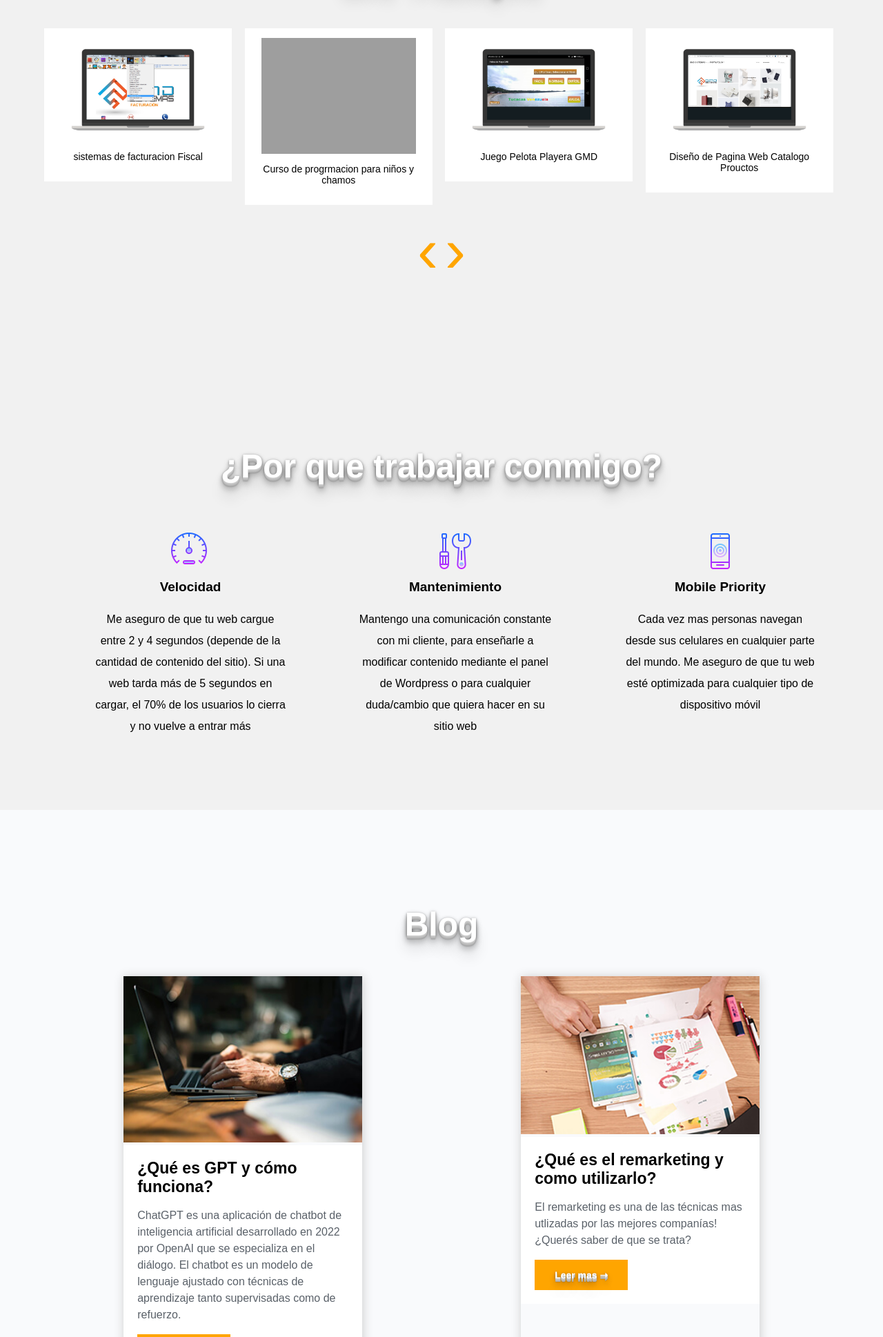
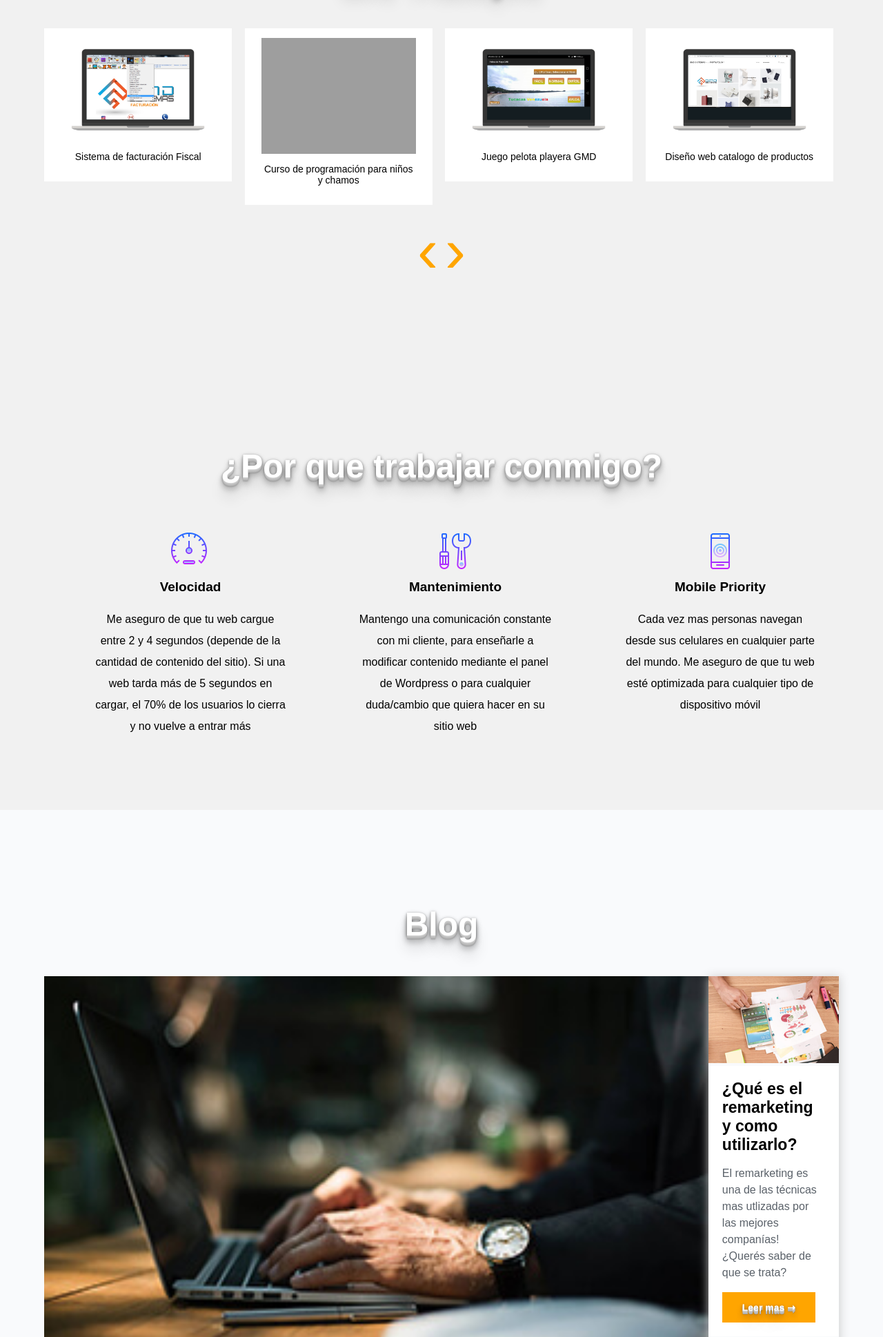
Before and after one commit to darwinuzcategui1973/darwinuzcategui1973.github.io, a PHP site: page /index.html in a window 1280 px wide. Shown: the part 2868-4806 px from the top of the page at 69% size. Run offline with PHP 8.4, Linux system fonts and the light colour scheme; some web fonts are replaced; grey boxes are pictures that could not be loaded.

Commit message:
limpiando el codifo

```diff
--- a/estilo/estilo.css
+++ b/estilo/estilo.css
@@ -515,61 +515,7 @@ html {
 .fadeIn {
     animation-name: fadeIn;
 }
-.animation-container {
-    font-weight: 100;
-    font-size: .8em;
-    opacity: 1;
-  }
 
-  .animation-container svg {
-    width: 90%;
-    display: fixed;
-    top: 18%;
-    margin: -8% 0 0 5%;
-    position: fixed;
-  }
-
-  .animation-container svg .text {
-    width: 100%;
-    fill: transparent;
-    stroke-width: 1;
-    stroke-linejoin: round;
-    stroke-dasharray: 90,310;
-    stroke-dashoffset: 0;
-    -webkit-animation: text 8s infinite linear;
-    animation: text 8s infinite linear;
-  }
-
-  .animation-container svg .text:nth-child(4n + 1) {
-    stroke: rgba(238, 82, 44, .9);
-    -webkit-animation-delay: -2s;
-    animation-delay: -2s;
-  }
-
-  .animation-container svg .text:nth-child(4n + 2) {
-    stroke: rgba(249, 187, 1725, .9);
-    -webkit-animation-delay: -4s;
-    animation-delay: -4s;
-  }
-
-  .animation-container svg .text:nth-child(4n + 3) {
-    stroke: #ad1d1d;
-    -webkit-animation-delay: -6s;
-    animation-delay: -6s;
-  }
-
-  .animation-container svg .text:nth-child(4n + 4) {
-    stroke: #999999;
-    -webkit-animation-delay: -8s;
-    animation-delay: -8s;
-  }
-
-  @-webkit-keyframes text {
-    100% {
-      stroke-dashoffset: -400;
-    }
-  }
-  /* AQUI DESPUES LO QUITO */
   .hit-the-floor {
     color: #fff;
     font-size: 3em;
--- a/index.html
+++ b/index.html
@@ -56,8 +56,7 @@
 
             <div class="contenedor">
 
-                <p class="logo hit-the-floor">DARWIN UZCATEGUI</p>
-                <!--<div class="hit-the-floor">DARWIN UZCATEGUI</div>-->
+                <p id="logo" class="logo hit-the-floor">DARWIN UZCATEGUI</p>
 
                 <img class="menu-icon" src="imagenes/menu.png" alt="">
                 <nav>
@@ -167,31 +166,31 @@
                             <div class="item">
                                 <a target="_blank" href="https://play.google.com/store/apps/dev?id=7523825160241132844">
                                     <img src="imagenes/gmdpto.png">
-                                    <p>sistemas de facturacion Fiscal</p>
+                                    <p>Sistema de facturación Fiscal</p>
                                 </a>
                             </div>
                             <div class="item">
                                 <a target="_blank" href="https://www.youtube.com/channel/UCxEuhaaMVJ6mQ1KDEvxp-IA?view_as=subscriber">
                                     <img src="imagenes/curso3.png">
-                                    <p>Curso de progrmacion para niños y chamos</p>
+                                    <p>Curso de programación para niños y chamos</p>
                                 </a>
                             </div>
                             <div class="item">
                                 <a target="_blank" href="descargar/Pelota Playera GMD-v1.1-Android.apk">
                                     <img src="imagenes/pelotaGmd.png">
-                                    <p>Juego Pelota Playera GMD</p>
+                                    <p>Juego pelota playera GMD</p>
                                 </a>
                             </div>
                             <div class="item">
                                 <a target="_blank" href="https://darwinuzcategui.github.io/portafolioGmd/#/inicio">
                                     <img src="imagenes/portafolio.png">
-                                    <p>Diseño de Pagina Web Catalogo Prouctos</p>
+                                    <p>Diseño web catalogo de productos</p>
                                 </a>
                             </div>
                             <div class="item">
                                 <a target="_blank" href="https://github.com/darwinuzcategui1973/INSTALADOR_SISTEMA_ADMINITRATIVO_LIGT">
                                     <img src="imagenes/factura.png">
-                                    <p>Sistema de Facturacón</p>
+                                    <p>Sistema de Facturación</p>
                                 </a>
                             </div>
                         </div>
@@ -231,7 +230,7 @@
                     <div class="contenedor">
                         <h3 class="hit-the-floor logo">Blog</h3>
                         <div class="contenedor-publicaciones">
-                            <div class="publicacion">
+                            <div class="publicación">
                                 <img src="imagenes/blog1.jpg" alt="">
                                 <div class="contenido">
                                     <h4>¿Qué es GPT y cómo funciona?</h4>
@@ -277,7 +276,7 @@
                                     <input type="text"  autocomplete="off" placeholder="Nombre" name="nombre" required>
                                     <input type="email"  autocomplete="off" id="email" placeholder="Email" name="email" required>
                                     <textarea placeholder="Mensaje" name="mensaje" required></textarea>
-                                    <input class=" hit-the-floor"  type="submit" value="ENVIAR MENSAJE">
+                                    <input class=" hit-the-floor-pq"  type="submit" value="ENVIAR MENSAJE">
                                 </form>
                              <!--   <?php } ?>-->
 
```
